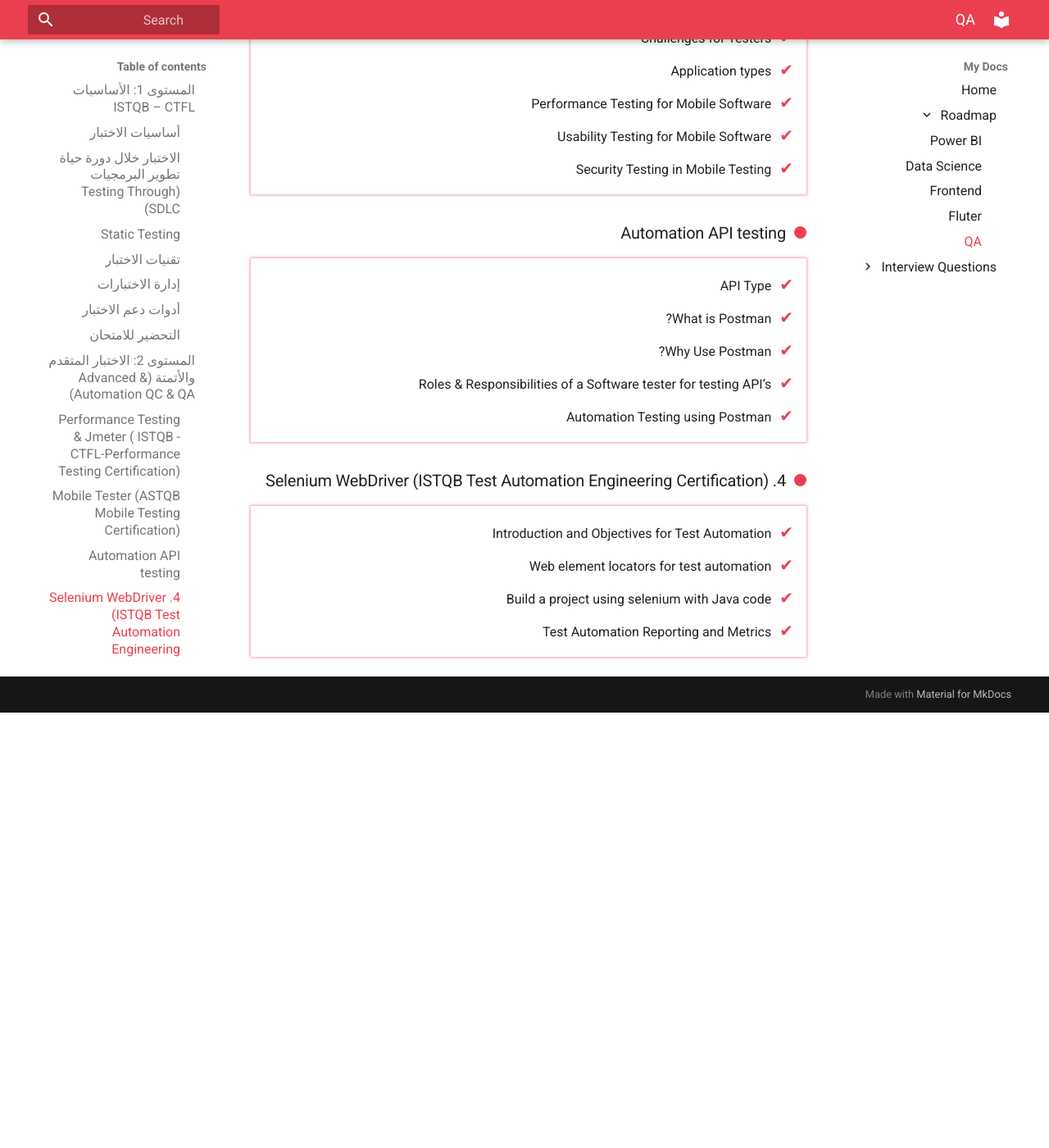
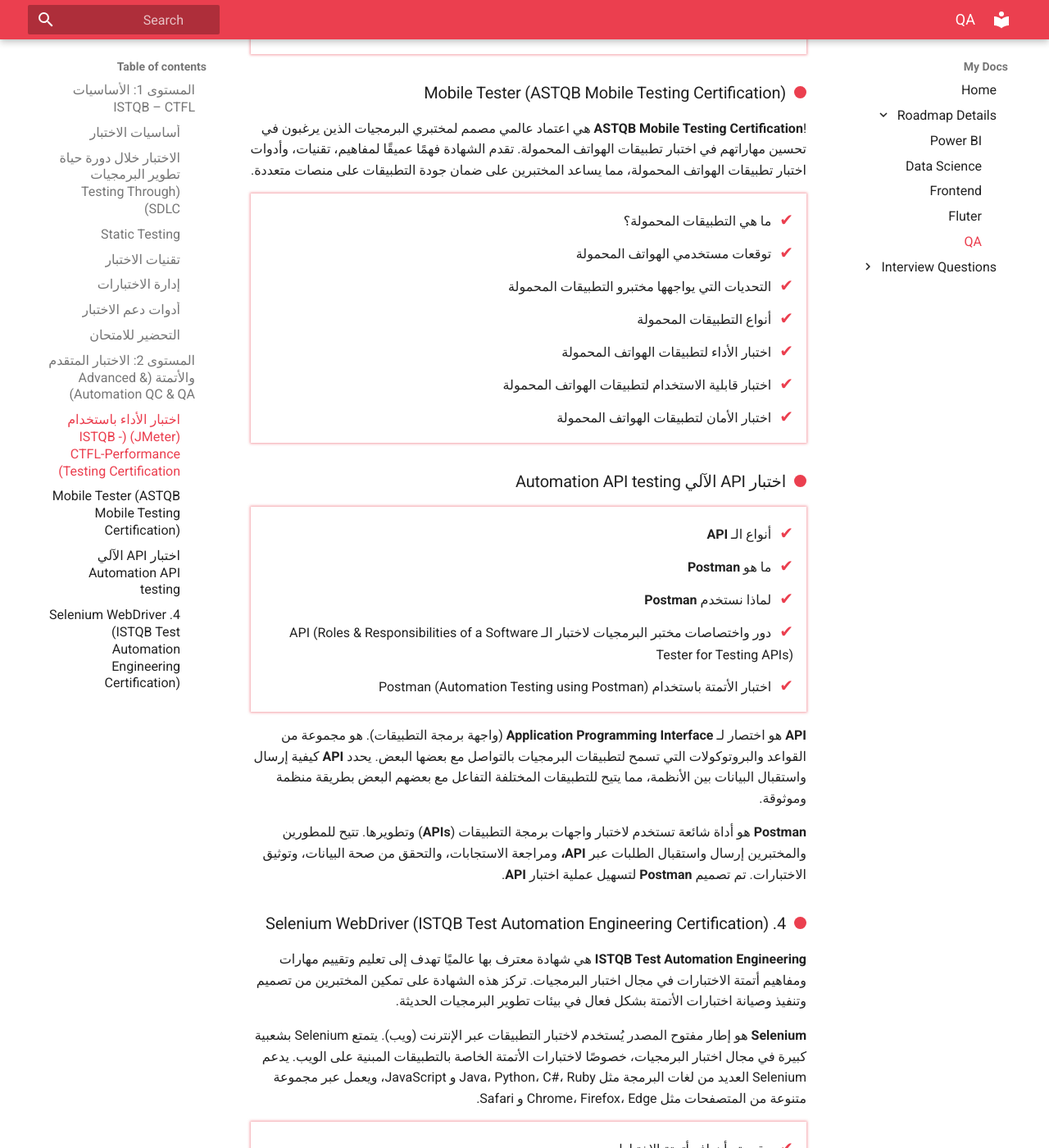
Before and after one commit to mrayyan2001/SSG, an MkDocs documentation site: the page built from docs/qa.md, in a window 1280 px wide and 1400 px high, scrolled down 2688 px. Shown: the whole window at 82% size. Built offline with MkDocs 1.6.1 and Material for MkDocs 9.7.7, drawn with Linux system fonts in a browser that asks for light colours; before the commit the page ends 3557 px from its top, so only the background shows below that; some of the changed text lies outside the part shown.

Commit message:
udpate qa roadmap

```diff
--- a/docs/qa.md
+++ b/docs/qa.md
@@ -52,36 +52,50 @@
 
 ## المستوى 2: الاختبار المتقدم والأتمتة (Advanced & Automation QC & QA)
 
-### Performance Testing & Jmeter ( ISTQB -CTFL-Performance Testing Certification)
+### اختبار الأداء باستخدام (JMeter) (ISTQB -CTFL-Performance Testing Certification)
 
-1. Types of Performance Testing
-2. Common Performance Problems
-3. Performance Testing Process
-4. Performance Monitoring
-5. Technical Environment
-6. Build a project on Jmeter tool with full performance test for mobile and web
+**Apache JMeter** هي أداة مفتوحة المصدر تُستخدم لاختبار أداء التطبيقات وقياس كفاءتها تحت مختلف الظروف. تُعتبر JMeter خيارًا مثاليًا لاختبار التطبيقات الشبكية والويب وواجهات برمجة التطبيقات (API) والخدمات الأخرى.
+
+**ISTQB CTFL Performance Testing Certification** هي شهادة احترافية مخصصة لمختبري الأداء الذين يرغبون في فهم مفاهيم واختبارات الأداء بعمق، وتحسين مهاراتهم في تحليل أداء الأنظمة. تركز الشهادة على تقديم معرفة نظرية وعملية تُمكن المحترفين من اختبار أداء التطبيقات وتحديد عنق الزجاجة وتحسين الكفاءة.
+
+1. نواع اختبارات الأداء
+2. مشاكل الأداء الشائعة
+3. عملية اختبار الأداء
+4. مراقبة الأداء
+5. البيئة التقنية
+6. تنفيذ مشروع باستخدام JMeter
 
 ### Mobile Tester (ASTQB Mobile Testing Certification)
 
-1. What is a Mobile Application
-2. Expectations from Mobile Users
-3. Challenges for Testers
-4. Application types
-5. Performance Testing for Mobile Software
-6. Usability Testing for Mobile Software
-7. Security Testing in Mobile Testing
+!**ASTQB Mobile Testing Certification** هي اعتماد عالمي مصمم لمختبري البرمجيات الذين يرغبون في تحسين مهاراتهم في اختبار تطبيقات الهواتف المحمولة. تقدم الشهادة فهمًا عميقًا لمفاهيم، تقنيات، وأدوات اختبار تطبيقات الهواتف المحمولة، مما يساعد المختبرين على ضمان جودة التطبيقات على منصات متعددة.
 
-### Automation API testing
+1. ما هي التطبيقات المحمولة؟
+2. توقعات مستخدمي الهواتف المحمولة
+3. التحديات التي يواجهها مختبرو التطبيقات المحمولة
+4. أنواع التطبيقات المحمولة
+5. اختبار الأداء لتطبيقات الهواتف المحمولة
+6. اختبار قابلية الاستخدام لتطبيقات الهواتف المحمولة
+7. اختبار الأمان لتطبيقات الهواتف المحمولة
 
-1. API Type
-2. What is Postman?
-3. Why Use Postman?
-4. Roles & Responsibilities of a Software tester for testing API’s
-5. Automation Testing using Postman
+### اختبار API الآلي Automation API testing
+
+1. أنواع الـ **API**
+2. ما هو **Postman**
+3. لماذا نستخدم **Postman**
+4. دور واختصاصات مختبر البرمجيات لاختبار الـ API (Roles & Responsibilities of a Software Tester for Testing APIs)
+5. اختبار الأتمتة باستخدام Postman (Automation Testing using Postman)
+
+**API** هو اختصار لـ **Application Programming Interface** (واجهة برمجة التطبيقات). هو مجموعة من القواعد والبروتوكولات التي تسمح لتطبيقات البرمجيات بالتواصل مع بعضها البعض. يحدد **API** كيفية إرسال واستقبال البيانات بين الأنظمة، مما يتيح للتطبيقات المختلفة التفاعل مع بعضهم البعض بطريقة منظمة وموثوقة.
+
+**Postman** هو أداة شائعة تستخدم لاختبار واجهات برمجة التطبيقات (**APIs**) وتطويرها. تتيح للمطورين والمختبرين إرسال واستقبال الطلبات عبر **API،** ومراجعة الاستجابات، والتحقق من صحة البيانات، وتوثيق الاختبارات. تم تصميم **Postman** لتسهيل عملية اختبار **API**.
 
 ### 4. Selenium WebDriver (ISTQB Test Automation Engineering Certification)
 
-1. Introduction and Objectives for Test Automation
-2. Web element locators for test automation
-3. Build a project using selenium with Java code
-4. Test Automation Reporting and Metrics
+**ISTQB Test Automation Engineering** هي شهادة معترف بها عالميًا تهدف إلى تعليم وتقييم مهارات ومفاهيم أتمتة الاختبارات في مجال اختبار البرمجيات. تركز هذه الشهادة على تمكين المختبرين من تصميم وتنفيذ وصيانة اختبارات الأتمتة بشكل فعال في بيئات تطوير البرمجيات الحديثة.
+
+**Selenium** هو إطار مفتوح المصدر يُستخدم لاختبار التطبيقات عبر الإنترنت (ويب). يتمتع Selenium بشعبية كبيرة في مجال اختبار البرمجيات، خصوصًا لاختبارات الأتمتة الخاصة بالتطبيقات المبنية على الويب. يدعم Selenium العديد من لغات البرمجة مثل Java، Python، C#، Ruby و JavaScript، ويعمل عبر مجموعة متنوعة من المتصفحات مثل Chrome، Firefox، Edge و Safari.
+
+1. مقدمة وأهداف أتمتة الاختبارات
+2. محددات العناصر في الويب لاختبارات الأتمتة
+3. إنشاء مشروع باستخدام Selenium مع كود Java
+4. تقارير أتمتة الاختبارات وقياس الأداء
--- a/mkdocs.yml
+++ b/mkdocs.yml
@@ -1,7 +1,7 @@
 site_name: My Docs
 nav:
   - Home: index.md
-  - Roadmap:
+  - Roadmap Details:
       - Power BI: power_bi.md
       - Data Science: data_science.md
       - Frontend: frontend.md
```
